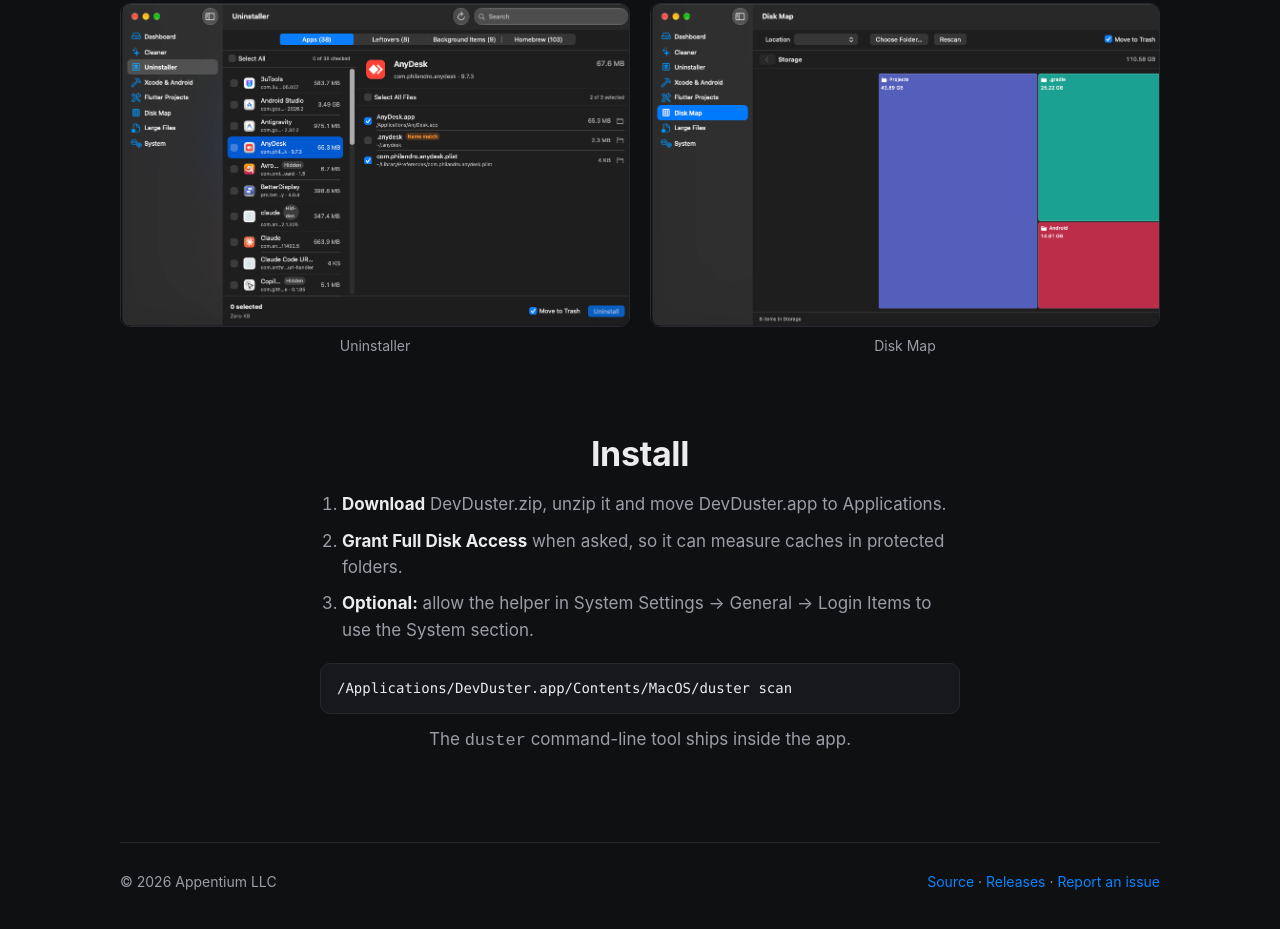
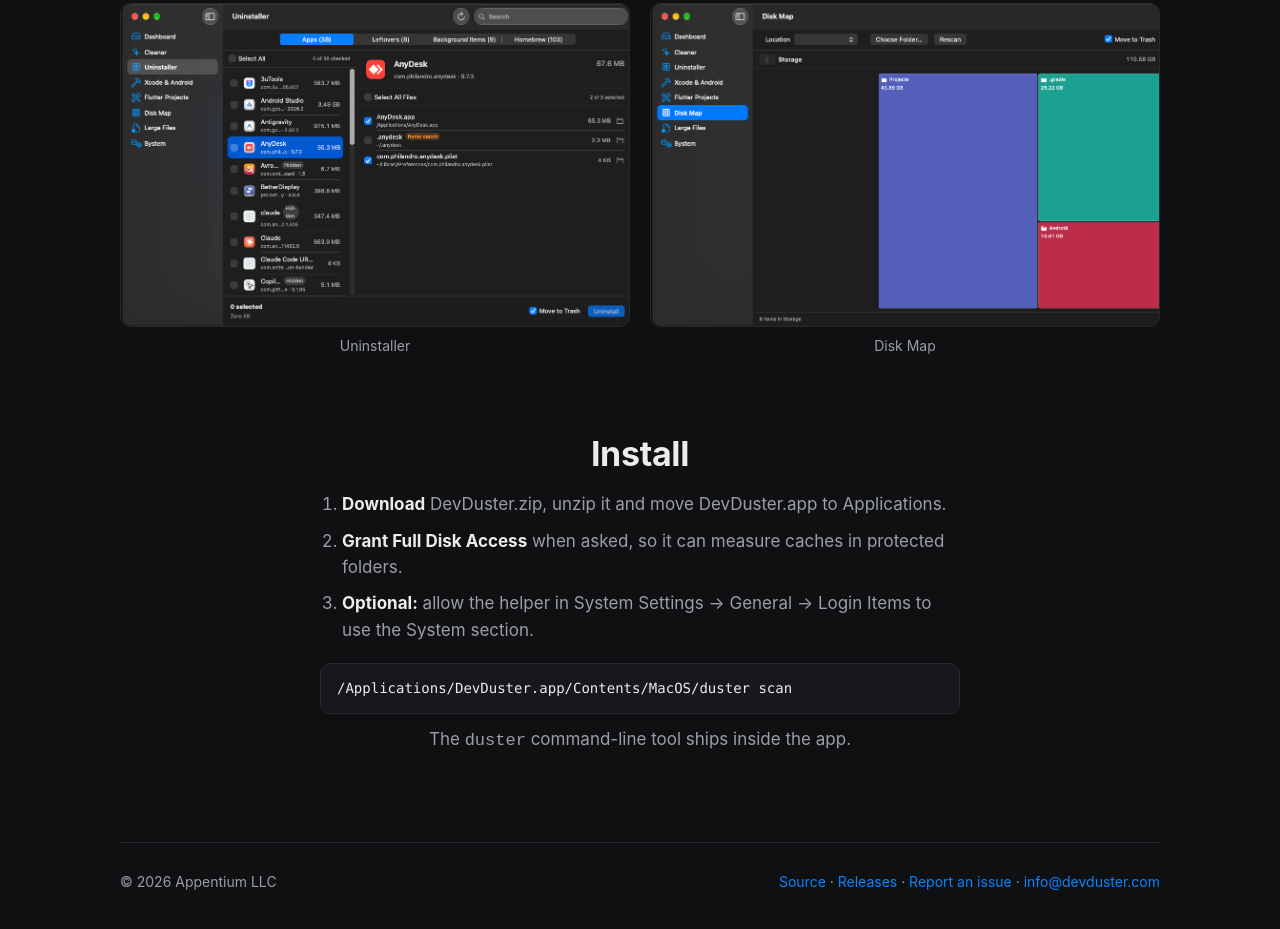
Before and after one commit to Appentium/DevDuster, a plain HTML site: page site/index.html in a window 1280 px wide. Shown: the part 2743-3672 px from the top of the page. Drawn offline with Linux system fonts and the light colour scheme; files whose address does not match are found by name.

Commit message:
Add info@devduster.com as the contact address

```diff
--- a/site/index.html
+++ b/site/index.html
@@ -153,7 +153,7 @@
 
   <footer>
     <span>© 2026 Appentium LLC</span>
-    <span><a href="https://github.com/Appentium/DevDuster">Source</a> · <a href="https://github.com/Appentium/DevDuster/releases">Releases</a> · <a href="https://github.com/Appentium/DevDuster/issues">Report an issue</a></span>
+    <span><a href="https://github.com/Appentium/DevDuster">Source</a> · <a href="https://github.com/Appentium/DevDuster/releases">Releases</a> · <a href="https://github.com/Appentium/DevDuster/issues">Report an issue</a> · <a href="mailto:info@devduster.com">info@devduster.com</a></span>
   </footer>
 </div>
 </body>
```
Also changed, not shown: 1 other file.
